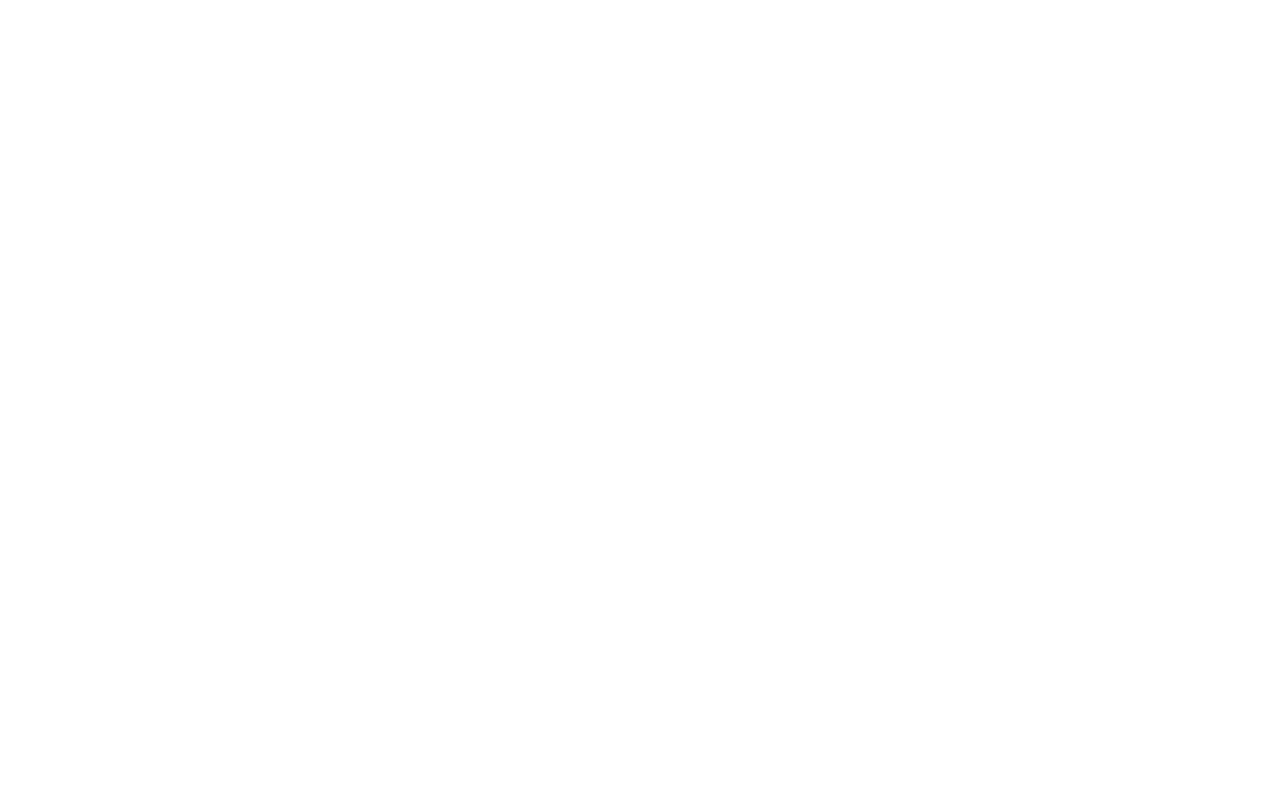
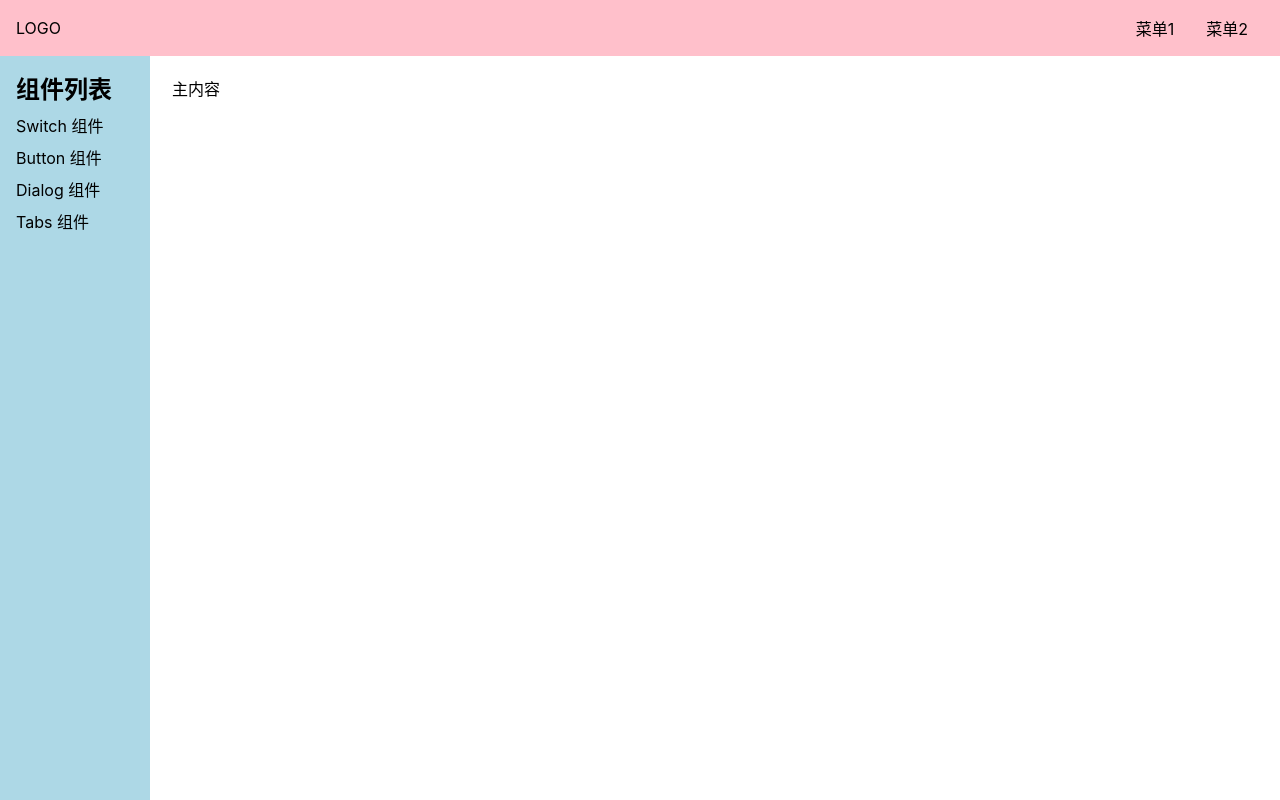
Before and after one commit to kinderzyc/Vite-UI, a Vue app: page /#/doc in a window 1280 px wide. Before the commit this address had no page. Built offline with nearby package versions, Linux system fonts and the light colour scheme.

Commit message:
aside样式初始化

```diff
--- a/src/main.ts
+++ b/src/main.ts
@@ -10,7 +10,7 @@ const router = createRouter({
     history: history,
     routes: [
         { path: '/', component: Home },
-        { path: '/xxx', component: Doc }
+        { path: '/doc', component: Doc }
     ]
 })
 
--- a/src/views/Doc.vue
+++ b/src/views/Doc.vue
@@ -2,7 +2,23 @@
   <div class="layout">
     <Topnav />
     <div class="content">
-      <aside>边栏</aside>
+      <aside>
+        <h2>组件列表</h2>
+        <ol>
+          <li>
+            <router-link to="/doc/switch">Switch 组件</router-link>
+          </li>
+          <li>
+            <router-link to="/doc/button">Button 组件</router-link>
+          </li>
+          <li>
+            <router-link to="/doc/dialog">Dialog 组件</router-link>
+          </li>
+          <li>
+            <router-link to="/doc/tabs">Tabs 组件</router-link>
+          </li>
+        </ol>
+      </aside>
       <main>主内容</main>
     </div>
   </div>
--- a/src/views/Home.vue
+++ b/src/views/Home.vue
@@ -5,8 +5,8 @@
       <h1>轱辘UI</h1>
       <h2>一个Vue3 UI框架</h2>
       <p class="actions">
-        <a href>GitHub</a>
-        <a href>开始</a>
+        <a href="https://github.com/kinderzyc/Vite-UI">GitHub</a>
+       <router-link to="/doc">开始</router-link>
       </p>
     </div>
   </div>
```
